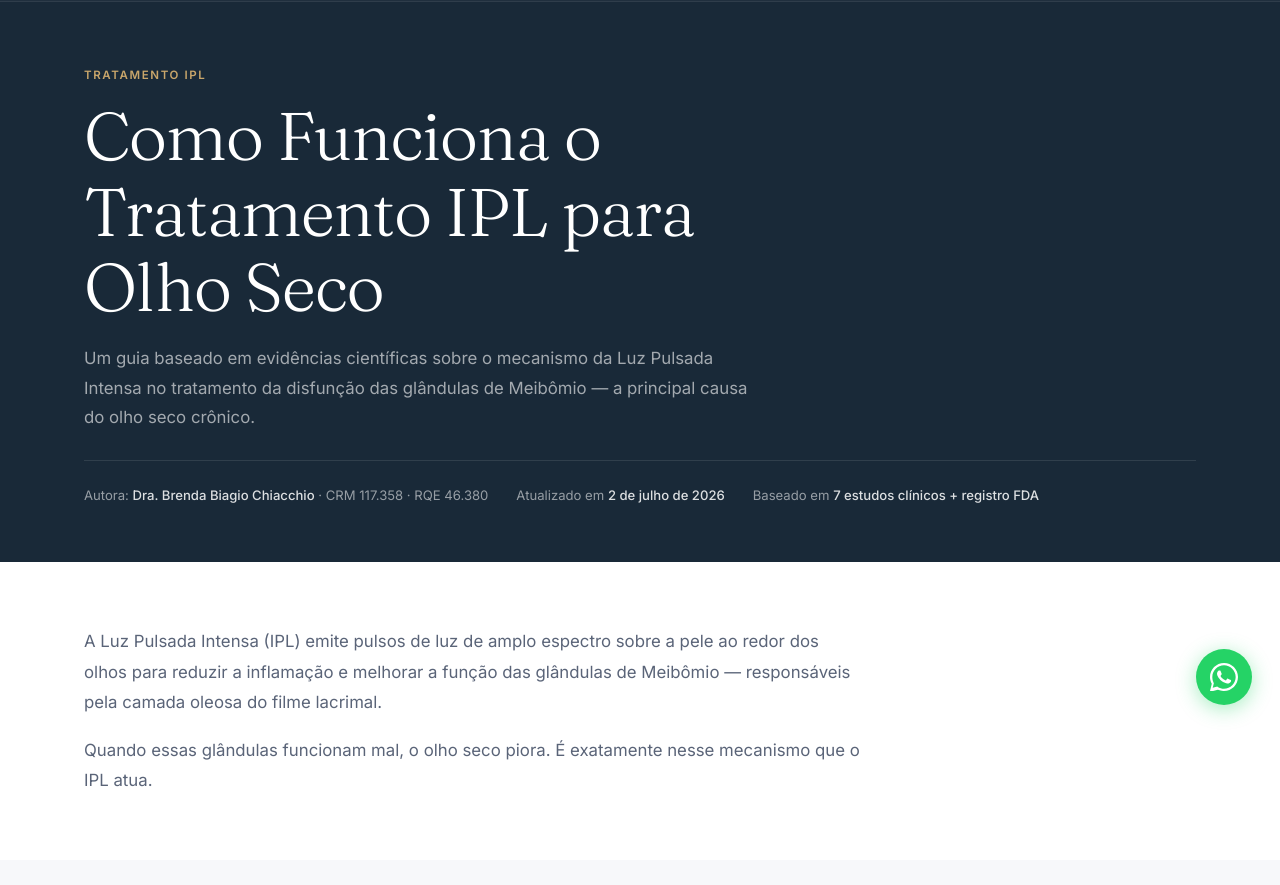
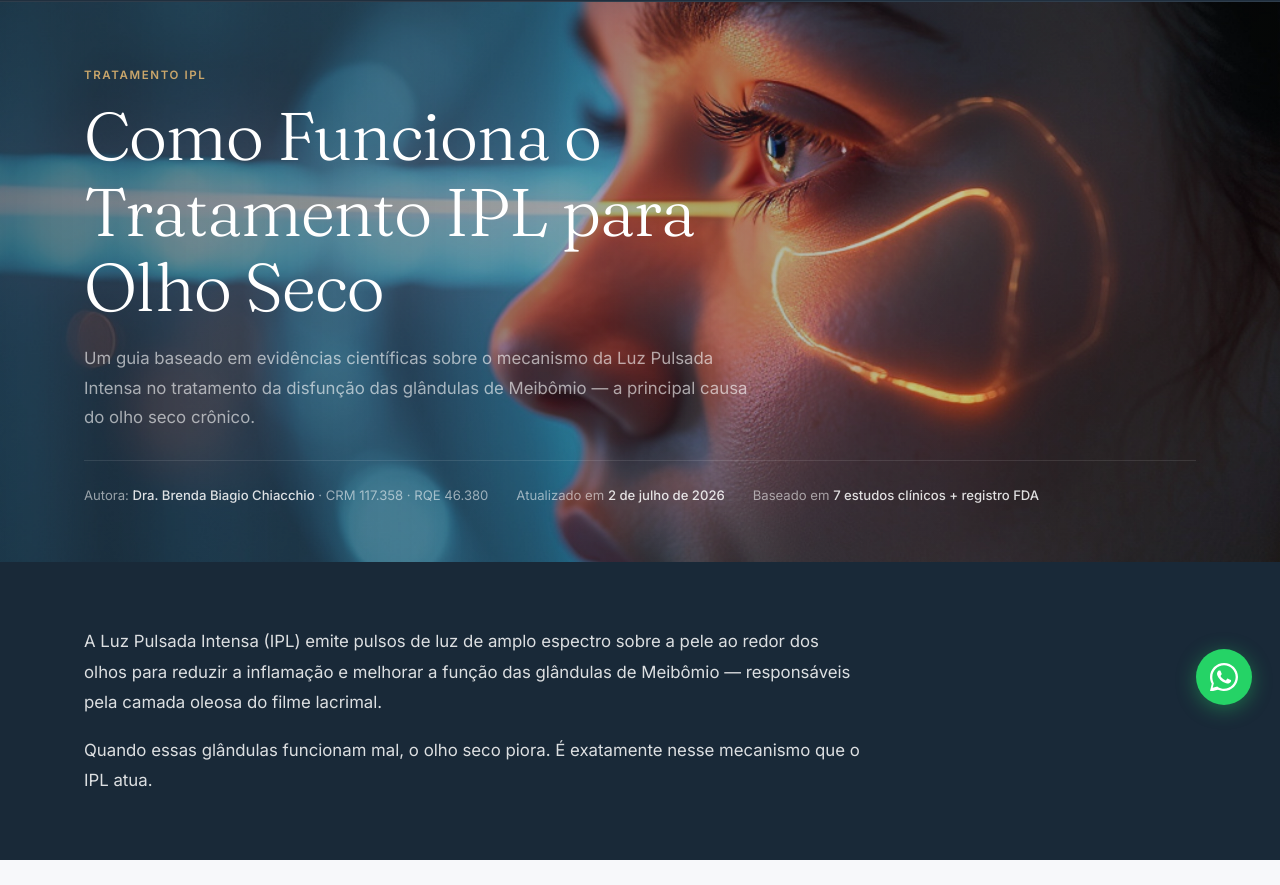
Before and after one commit to institutodoolhoseco-collab/instituto-olho-seco-site, a plain HTML site: page ipl-o-que-e.html in a window 1280 px wide. Shown: the part 67-952 px from the top of the page. Drawn offline with Linux system fonts and the light colour scheme.

```diff
--- a/ipl-o-que-e.html
+++ b/ipl-o-que-e.html
@@ -14,7 +14,14 @@
   <link rel="stylesheet" href="styles.css" />
   <style>
     /* ── ARTIGO IPL — estilos específicos desta página ─────────────── */
-    .article-header { background: var(--navy); color: var(--white); padding: 64px 0 56px; }
+    .article-header {
+      position: relative;
+      background:
+        linear-gradient(90deg, rgba(25,41,56,.62) 0%, rgba(25,41,56,.42) 45%, rgba(25,41,56,.1) 100%),
+        url('assets/3e8fb070-74fc-4e03-930e-2bdbf06e23b0.jpg') center/cover no-repeat;
+      color: var(--white);
+      padding: 64px 0 56px;
+    }
     .article-header__meta {
       display: flex; flex-wrap: wrap; gap: 10px 28px;
       margin-top: 28px; padding-top: 24px;
@@ -147,12 +154,12 @@
 </header>
 
 <!-- ═══════════════════ RESUMO ═══════════════════ -->
-<section class="section section--tight" aria-label="Resumo">
+<section class="section section--tight section--dark" aria-label="Resumo">
   <div class="container">
-    <p class="article-lede">
+    <p class="article-lede" style="color:rgba(255,255,255,.85)">
       A Luz Pulsada Intensa (IPL) emite pulsos de luz de amplo espectro sobre a pele ao redor dos olhos para reduzir a inflamação e melhorar a função das glândulas de Meibômio — responsáveis pela camada oleosa do filme lacrimal.
     </p>
-    <p class="article-lede">
+    <p class="article-lede" style="color:rgba(255,255,255,.85)">
       Quando essas glândulas funcionam mal, o olho seco piora. É exatamente nesse mecanismo que o IPL atua.
     </p>
   </div>
```
Also changed, not shown: assets/3e8fb070-74fc-4e03-930e-2bdbf06e23b0.jpg (added).
